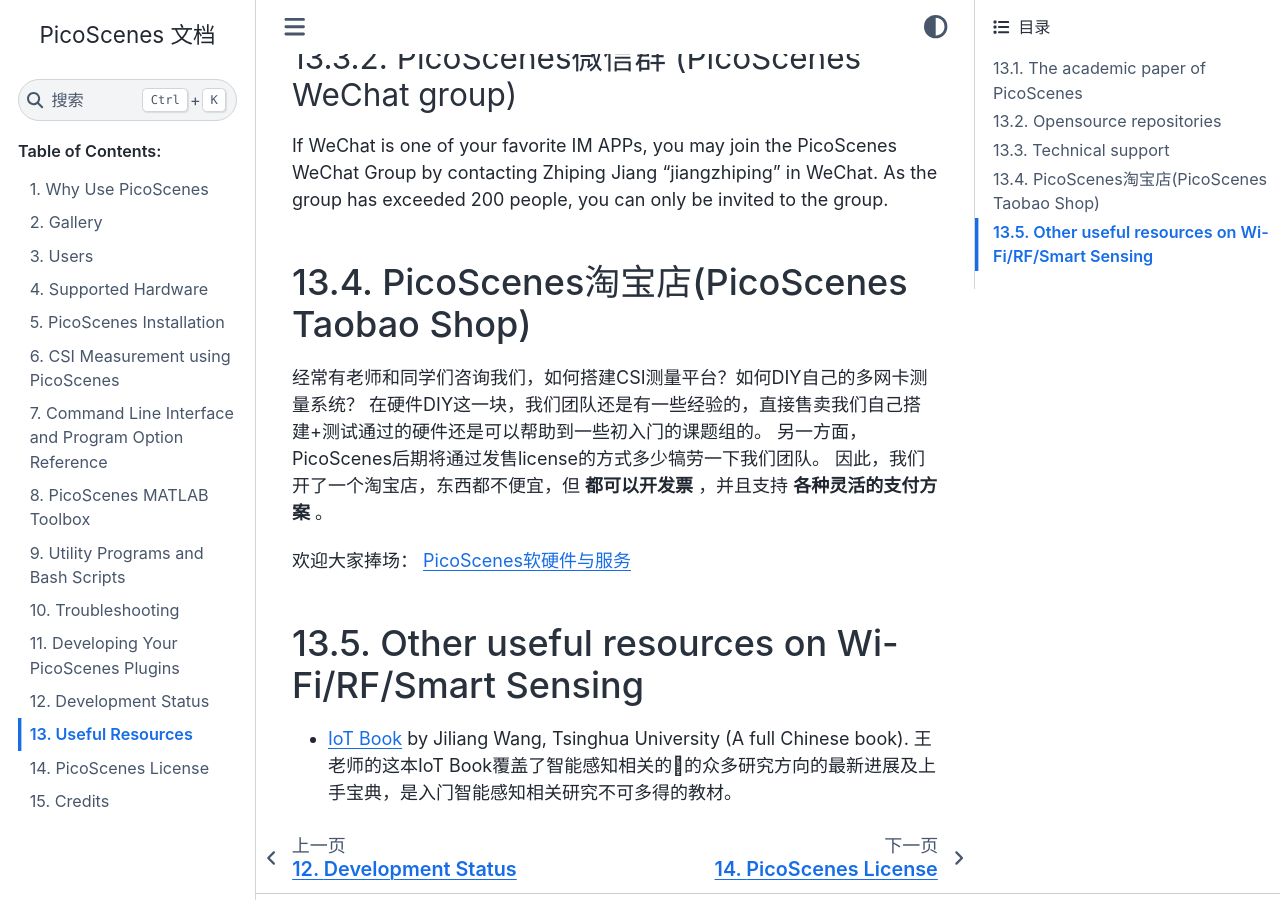
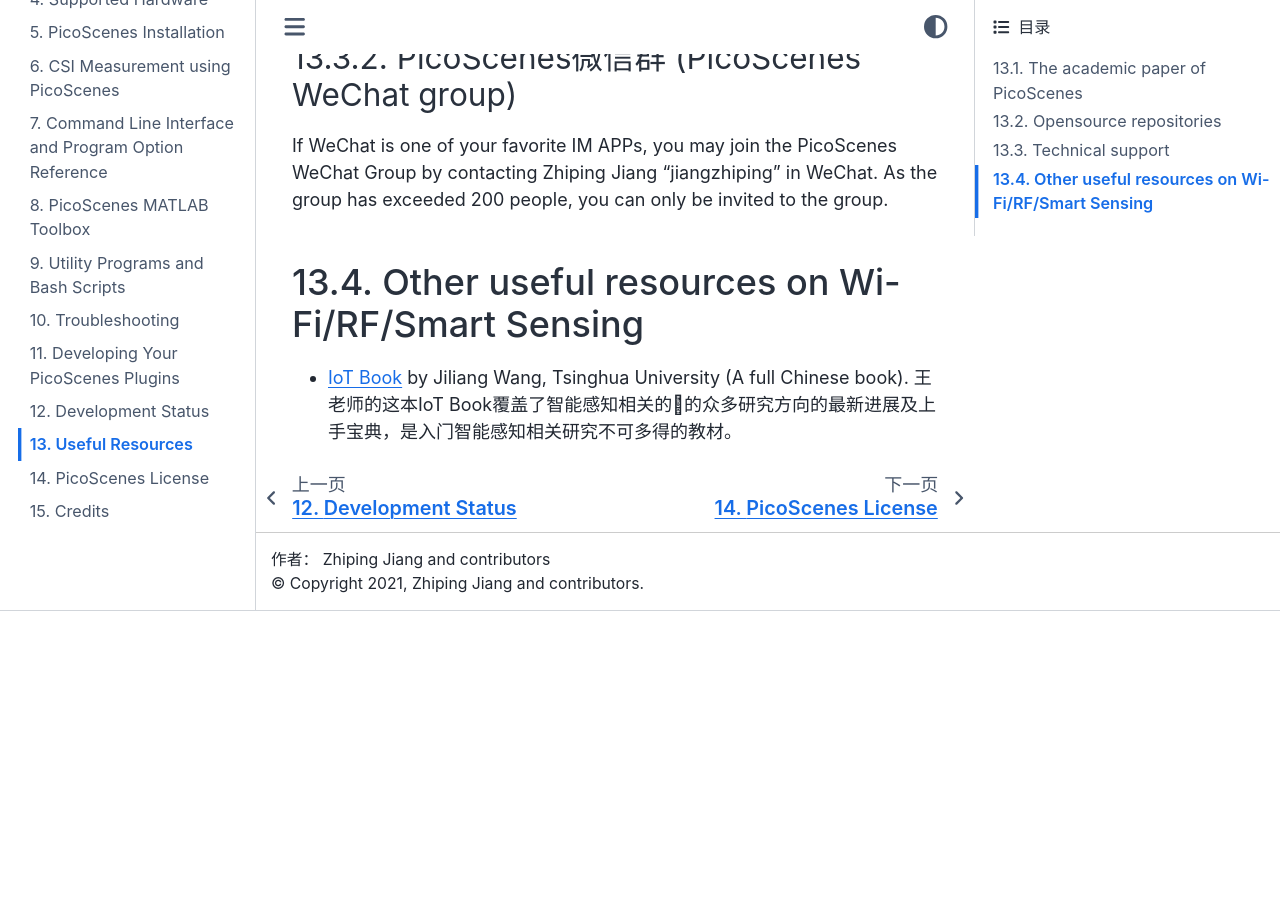
Before and after one commit to wifisensing/PicoScenes-Manual, a Sphinx documentation site: the page built from source/resources.rst, in a window 1280 px wide and 900 px high, scrolled down 1532 px. Built offline with Sphinx 7.4.7 and the Sphinx Book theme 1.1.4, drawn with Linux system fonts in a browser that asks for light colours; after the commit the page ends 2143 px from its top, so only the background shows below that.

Commit message:
remove shop info

```diff
--- a/source/resources.rst
+++ b/source/resources.rst
@@ -35,16 +35,6 @@
 +++++++++++++++++++++++++++++++++++++++++++
 If WeChat is one of your favorite IM APPs, you may join the PicoScenes WeChat Group by contacting Zhiping Jiang "jiangzhiping" in WeChat. As the group has exceeded 200 people, you can only be invited to the group.
 
-.. _shop:
-
-PicoScenes淘宝店(PicoScenes Taobao Shop)
--------------------------------------------
-
-经常有老师和同学们咨询我们，如何搭建CSI测量平台？如何DIY自己的多网卡测量系统？ 在硬件DIY这一块，我们团队还是有一些经验的，直接售卖我们自己搭建+测试通过的硬件还是可以帮助到一些初入门的课题组的。 另一方面，PicoScenes后期将通过发售license的方式多少犒劳一下我们团队。 因此，我们开了一个淘宝店，东西都不便宜，但 **都可以开发票** ，并且支持 **各种灵活的支付方案** 。
-
-欢迎大家捧场： `PicoScenes软硬件与服务 <https://shop235693252.taobao.com/>`_
-
-
 Other useful resources on Wi-Fi/RF/Smart Sensing
 --------------------------------------------------
 
```
